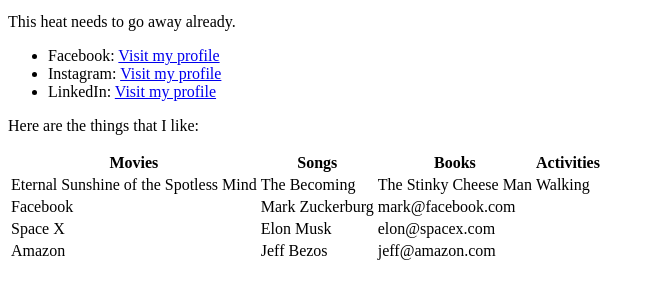
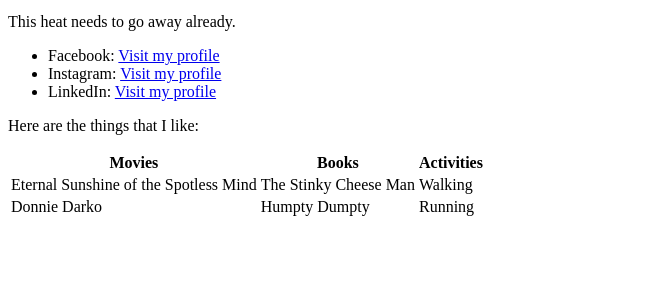
Before and after one commit to ceci-chapa/ceci-chapa.github.io, a plain HTML site: page index.html in a window 1280 px wide. Shown: the part 271-570 px from the top of the page, without its empty margins (0-655 px from the left). Drawn offline with Linux system fonts and the light colour scheme.

Commit message:
adjusting index

```diff
--- a/index.html
+++ b/index.html
@@ -23,30 +23,18 @@
   <table>
     <tr>
       <th>Movies</th>
-      <th>Songs</th>
       <th>Books</th>
       <th>Activities</th>
     </tr>
     <tr>
       <td>Eternal Sunshine of the Spotless Mind</td>
-      <td>The Becoming</td>
       <td>The Stinky Cheese Man</td>
       <td>Walking</td>
     </tr>
     <tr>
-      <td>Facebook</td>
-      <td>Mark Zuckerburg</td>
-      <td>mark@facebook.com</td>
-    </tr>
-    <tr>
-      <td>Space X</td>
-      <td>Elon Musk</td>
-      <td>elon@spacex.com</td>
-    </tr>
-    <tr>
-      <td>Amazon</td>
-      <td>Jeff Bezos</td>
-      <td>jeff@amazon.com</td>
+      <td>Donnie Darko</td>
+      <td>Humpty Dumpty</td>
+      <td>Running</td>
     </tr>
   </table>
   <p>
```
